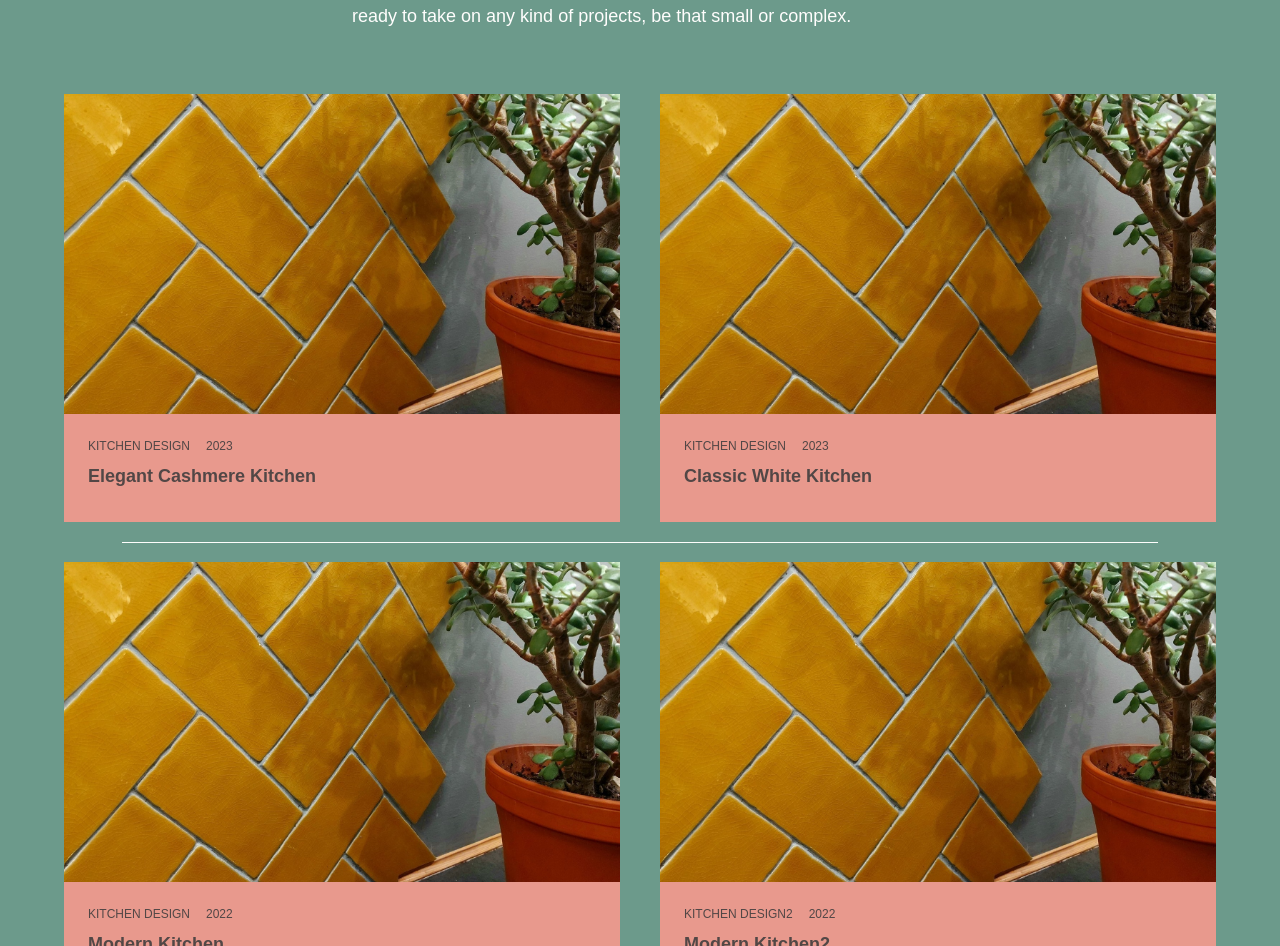
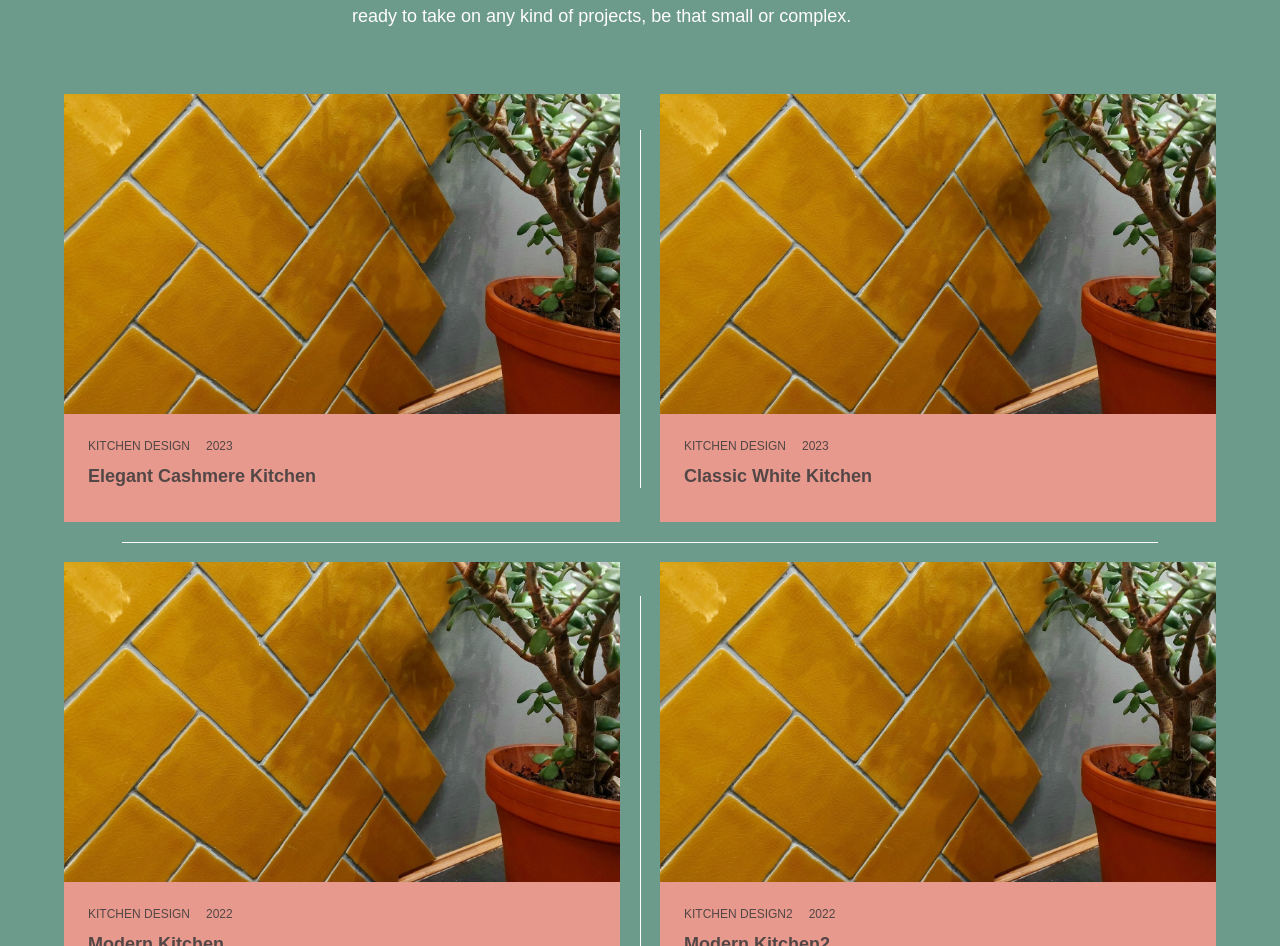
Before and after one commit to lpscrim/no-grout, a Next.js app: page / in a window 1280 px wide. Shown: the part 1966-2912 px from the top of the page. Built offline with nearby package versions, Linux system fonts and the light colour scheme.

Commit message:
Add vertical dividers to Projects component layout for improved visual separation

```diff
--- a/components/Home/Projects.tsx
+++ b/components/Home/Projects.tsx
@@ -54,7 +54,10 @@ export default function Projects() {
                     <div className="md:block hidden absolute inset-0 bg-background top-[50%] h-[1px] w-[90%] mx-auto "></div>
                     <div className="md:block hidden absolute inset-0 bg-background top-[50%] h-[1px] w-[90%] mx-auto "></div>
                     <div className="md:block hidden absolute inset-0 bg-background top-[50%] h-[1px] w-[90%] mx-auto "></div>
-					{projects.map((project, idx) => (
+
+                    <div className="md:block hidden absolute inset-0 bg-background left-[50%] w-[1px] h-[40%] top-[56%]"></div>
+					<div className="md:block hidden absolute inset-0 bg-background left-[50%] w-[1px] h-[40%] top-[4%]"></div>
+                    {projects.map((project, idx) => (
 						<a
 							id={`project-${idx}`}
 							key={project.title}
```
